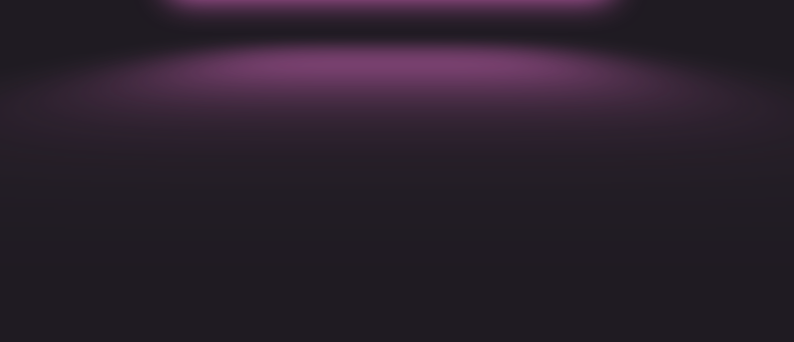
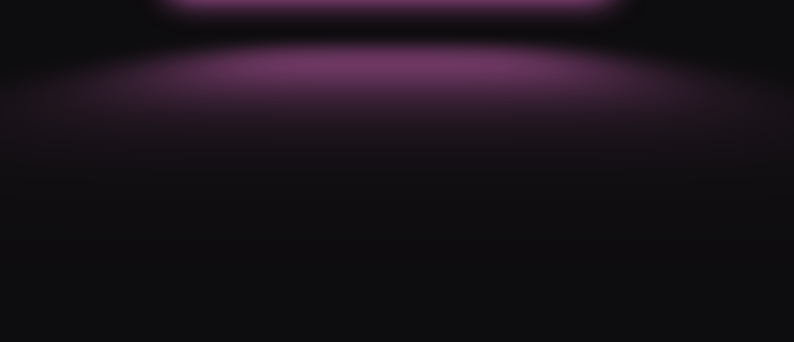
Before and after one commit to kotalilyy/lets-collab, a plain HTML site: page index.html in a window 1280 px wide. Shown: the part 474-816 px from the top of the page, without its empty margins (170-964 px from the left). Drawn offline with Linux system fonts and the light colour scheme.

Commit message:
update readme

```diff
--- a/styles.css
+++ b/styles.css
@@ -1,6 +1,6 @@
 :root {
   --clr-neon: hsl(313, 76%, 68%);
-  --clr-bg: hsl(274, 11%, 12%);
+  --clr-bg: hsl(270, 8%, 5%);
 }
 
 *,
```
Also changed, not shown: 1 other file.
